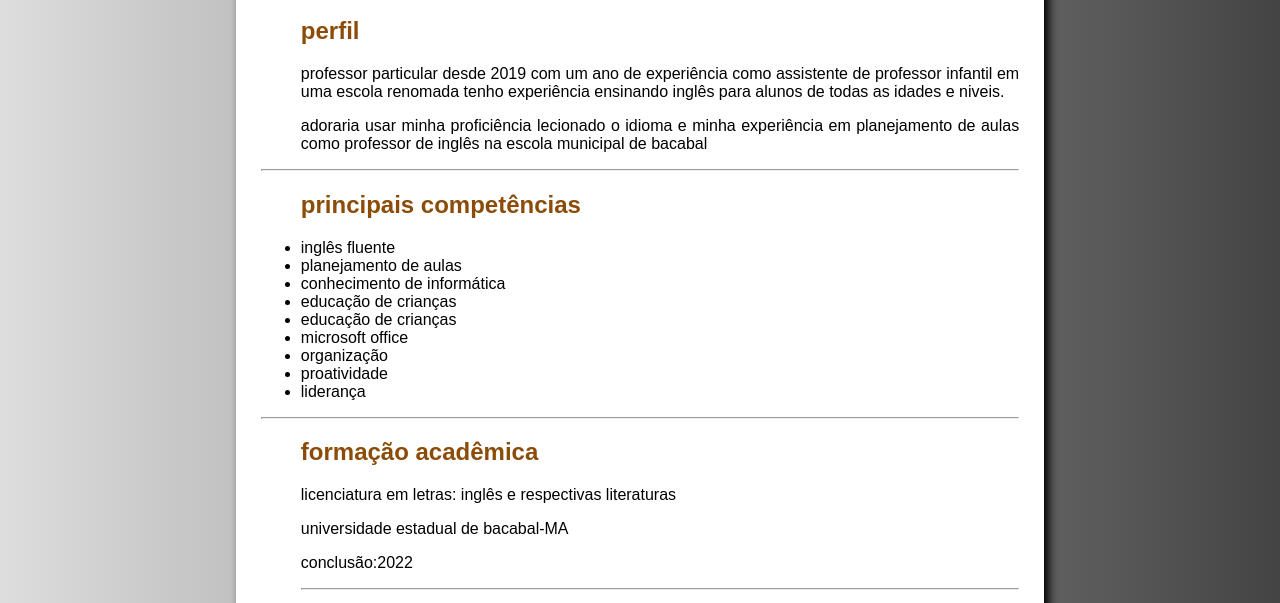
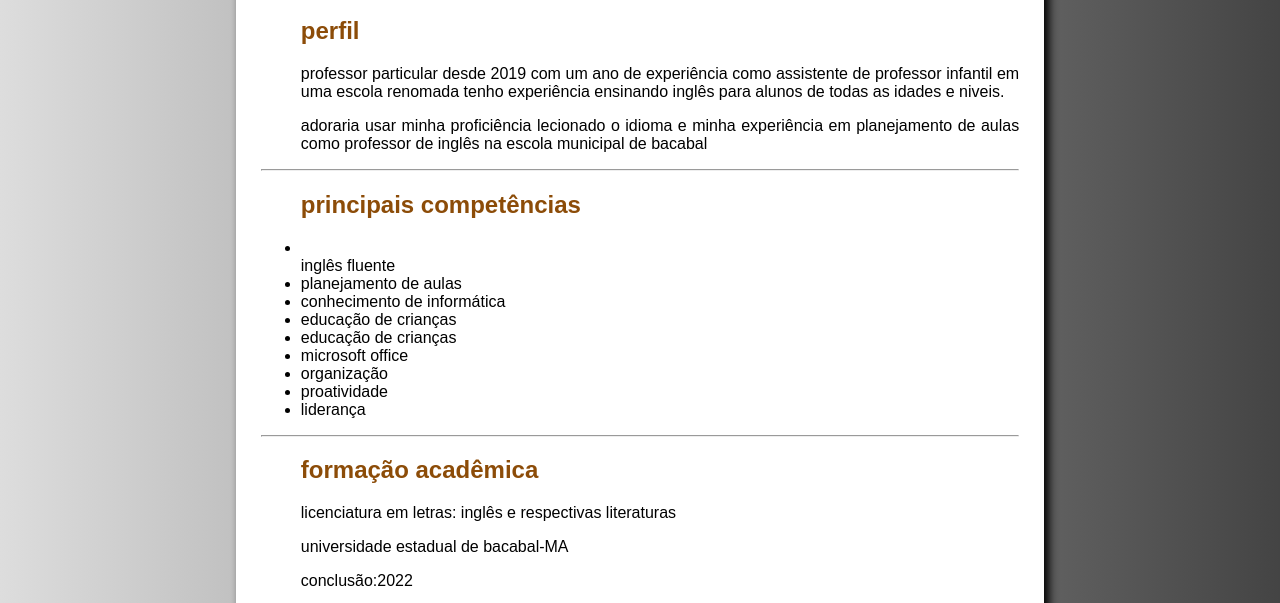
Before and after one commit to mariarita161107/Html-css, a plain HTML site: page exercicio/exe016/index.html in a window 1280 px wide. Shown: the part 117-720 px from the top of the page. Drawn offline with Linux system fonts and the light colour scheme.

Commit message:
Update index.html

```diff
--- a/exercicio/exe016/index.html
+++ b/exercicio/exe016/index.html
@@ -18,7 +18,7 @@
         <ul>
         <h2>principais competências</h2>
         <p>
-            <li>inglês fluente</li>
+            <li></li>inglês fluente</li>
             <li>planejamento de aulas</li>
             <li>conhecimento de informática</li>
             <li>educação de crianças</li>
```
